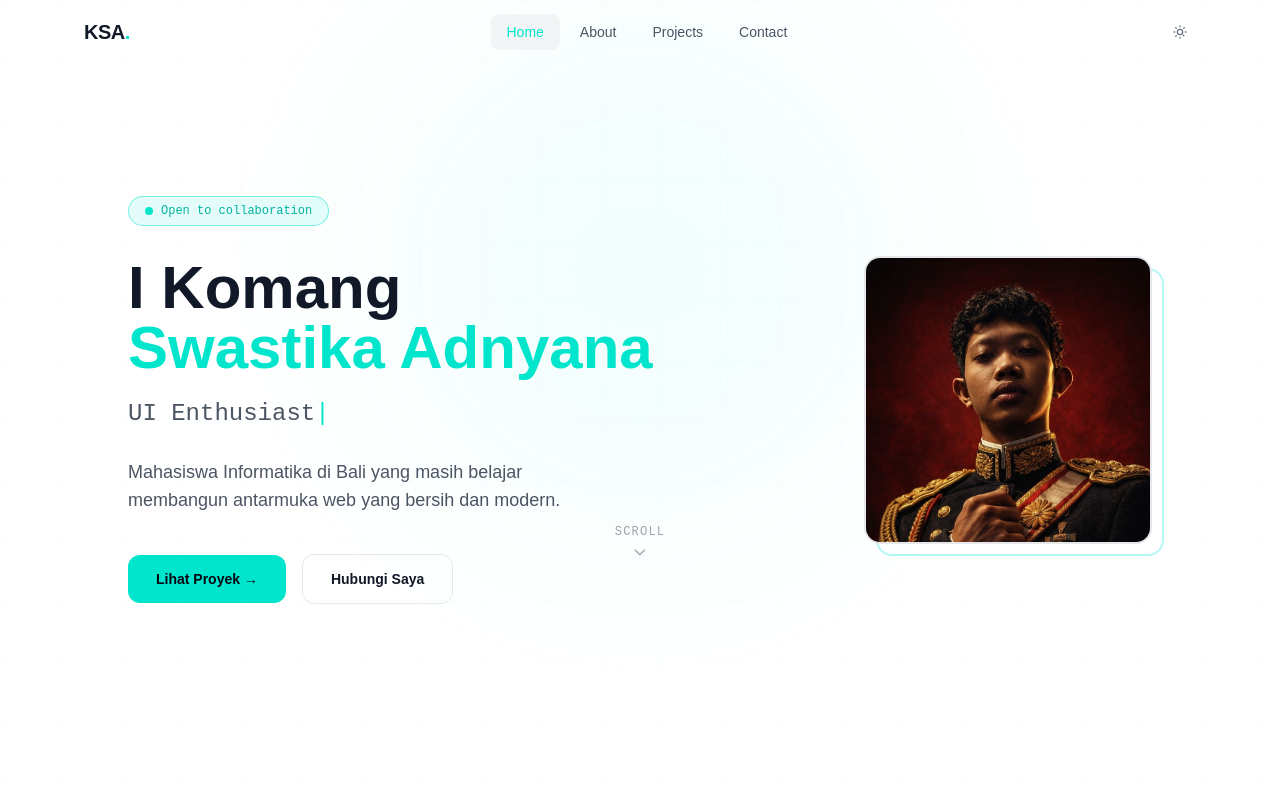
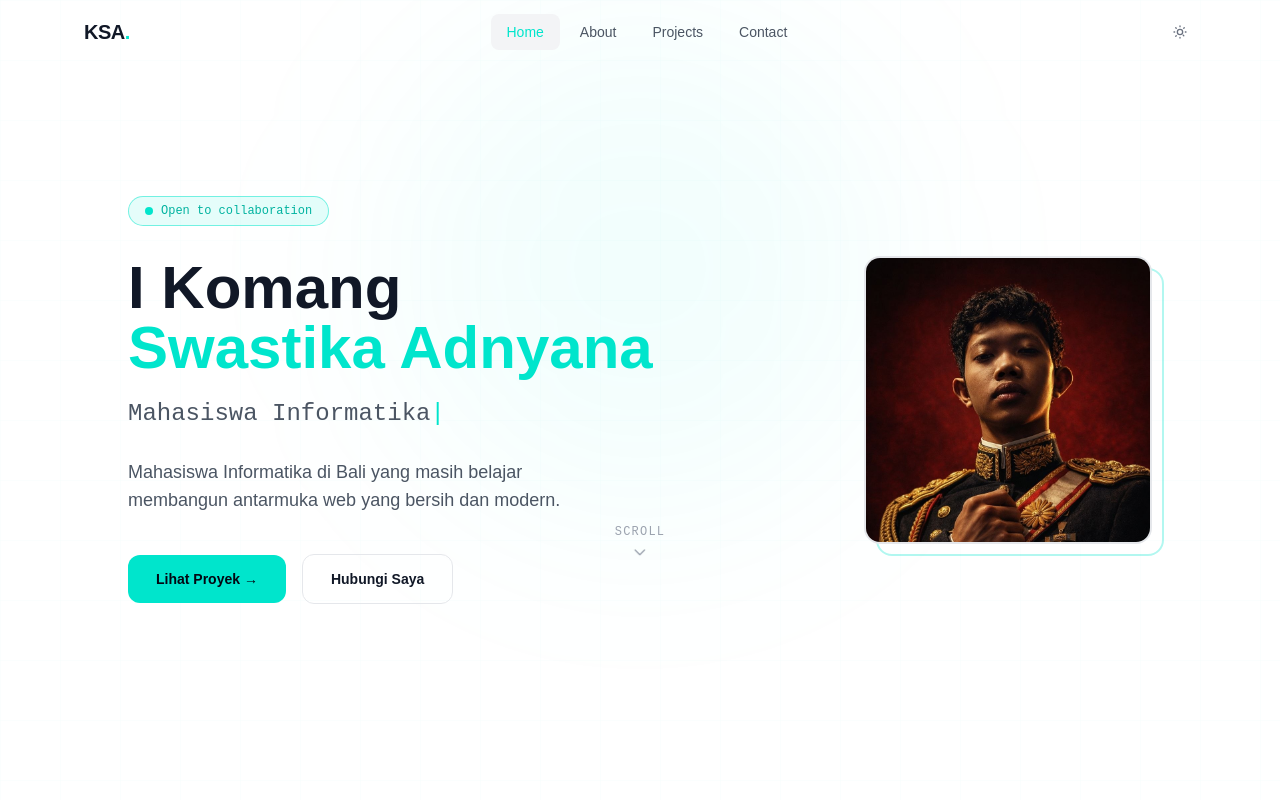
Before and after one commit to suastika805-hash/Komang, a Next.js app: page / in a window 1280 px wide. Shown: the top 800 px of the page. Built offline with nearby package versions, Linux system fonts and the light colour scheme.

Commit message:
Update roles in HeroSection component

```diff
--- a/components/HeroSection.tsx
+++ b/components/HeroSection.tsx
@@ -4,7 +4,7 @@ import { useEffect, useState } from "react";
 import Link from "next/link";
 import Image from "next/image";
 
-const roles = ["Web Developer", "UI Enthusiast", "Next.js Learner", "Mahasiswa Informatika"];
+const roles = ["Web Developer", "Mahasiswa Informatika", "Primakara University"];
 
 export default function HeroSection() {
   const [roleIdx, setRoleIdx] = useState(0);
```
